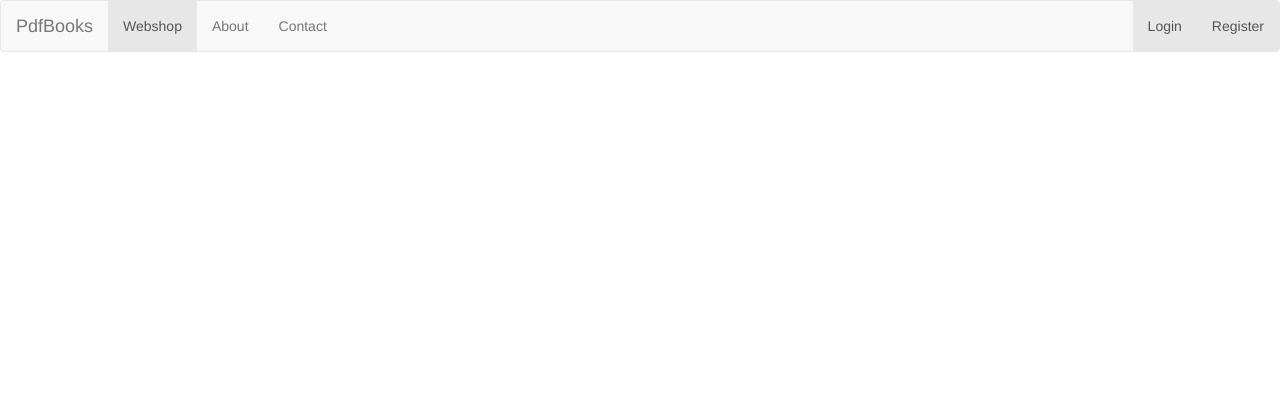
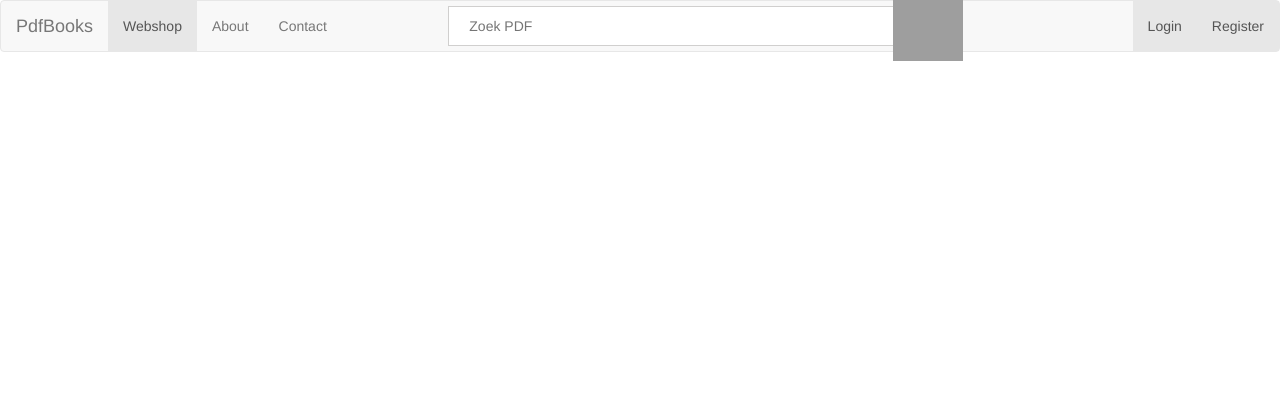
Before and after one commit to timostrating/pdfbooks, a PHP site: page / in a window 1280 px wide. Shown: the top 420 px of the page. Run offline with PHP 8.4, Linux system fonts and the light colour scheme; grey boxes are pictures that could not be loaded.

Commit message:
Header aangepast en home.php toegevoegdd

```diff
--- a/header.php
+++ b/header.php
@@ -5,7 +5,7 @@
 		<title><?= isset($PageTitle) ? $PageTitle : "pdfbooks"?></title>
 
 		<link rel="stylesheet" href="https://maxcdn.bootstrapcdn.com/bootstrap/3.3.7/css/bootstrap.min.css" integrity="sha384-BVYiiSIFeK1dGmJRAkycuHAHRg32OmUcww7on3RYdg4Va+PmSTsz/K68vbdEjh4u" crossorigin="anonymous">
-
+        <link rel="stylesheet" type="text/css" href="searchbar.css">
 		<script src="https://maxcdn.bootstrapcdn.com/bootstrap/3.3.7/js/bootstrap.min.js" integrity="sha384-Tc5IQib027qvyjSMfHjOMaLkfuWVxZxUPnCJA7l2mCWNIpG9mGCD8wGNIcPD7Txa" crossorigin="anonymous"></script>
 
 	<body>
@@ -27,6 +27,10 @@
 				<li><a href="about.php">About</a></li>
 				<li><a href="contact.php">Contact</a></li>
 			</ul>
+            <form class="search-container">
+                <input type="text" id="search-bar" placeholder="Zoek PDF">
+                <a href="#"><img class="search-icon" src="http://www.endlessicons.com/wp-content/uploads/2012/12/search-icon.png"></a>
+            </form>
 			<ul class="nav navbar-nav navbar-right">
 			<li class="active"><a href="login.php">Login</a></li>
                         <li class="active"><a href="register.php">Register</a></li>
--- /dev/null
+++ b/searchbar.css
@@ -0,0 +1,26 @@
+.search-container{
+  display: block;
+  position: absolute;
+  top: 5px;
+  left: 35%;
+  width: 500px;
+}
+
+input#search-bar{
+  margin: 0 auto;
+  width: 100%;
+  height: 40px;
+  padding: 0 20px;
+  font-size: 2  rem;
+  border: 1px solid #D0CFCE;
+  outline: none
+}
+
+.search-icon{
+  position: relative;
+  float: right;
+  width: 70px;
+  height: 70px;
+  top: -55px;
+  right: -15px;
+}
```
Also changed, not shown: home.php (added, +15 -0 lines).
